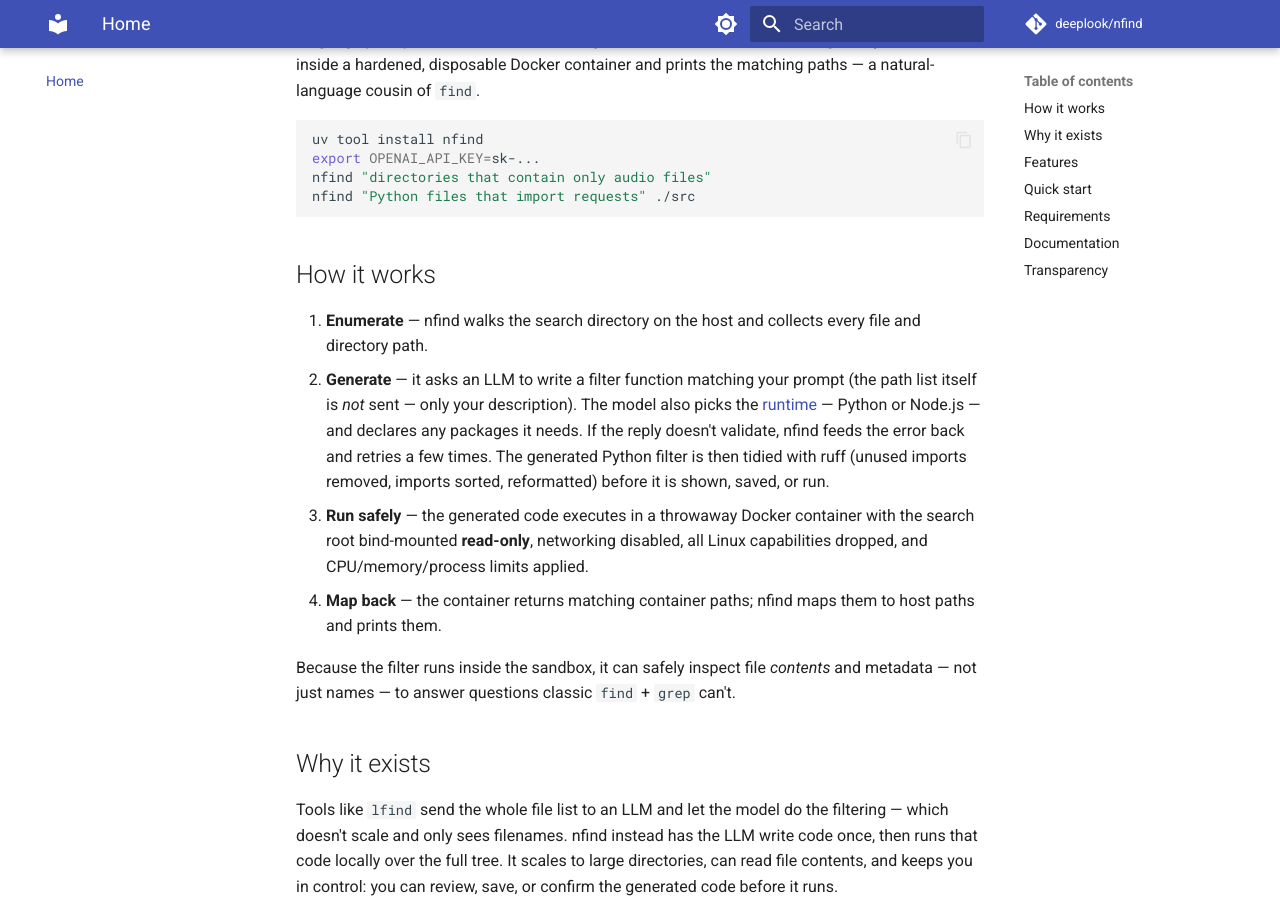
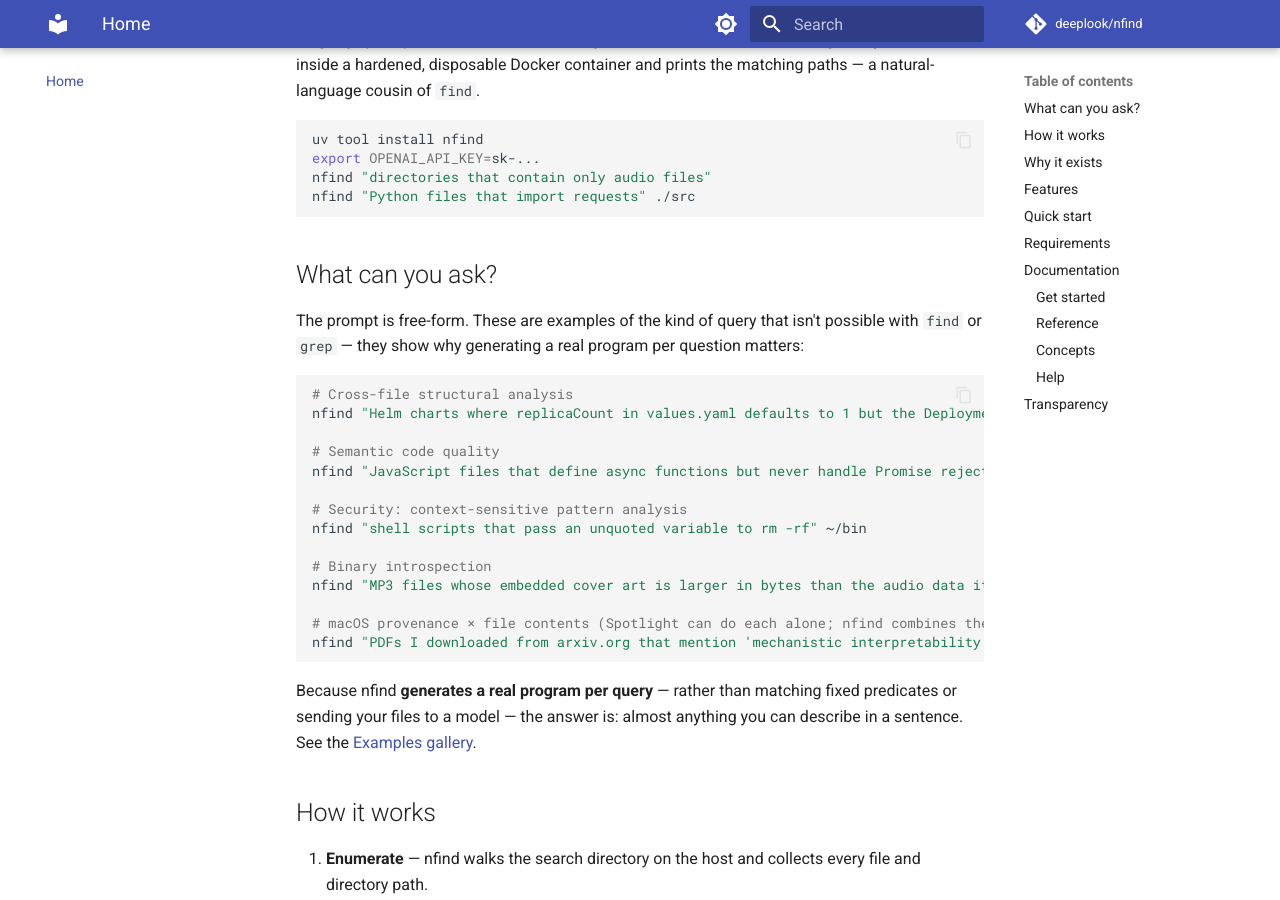
Before and after one commit to deeplook/nfind, an MkDocs documentation site: the page built from docs/index.md, in a window 1280 px wide and 900 px high, scrolled down 252 px. Built offline with MkDocs 1.6.1 and Material for MkDocs 9.7.7, drawn with Linux system fonts in a browser that asks for light colours; comment, search, counter and statistics services are not loaded; some of the changed text lies outside the part shown.

Commit message:
Restructure docs: add wow examples, group navigation, rename tutorial
- Add "What can you ask?" section to index.md with five attention-grabbing
  examples (cross-file YAML, Promise audit, shell security, binary
  introspection, macOS provenance × content) to show the value immediately
- Add architecture diagram placeholder in index.md
- Replace flat 13-item doc list with four labeled groups: Get started,
  Reference, Concepts, Help — each entry now carries a one-line description
- Promote Examples into "Get started"; add descriptions to all links
- Rename getting-started.md title to "Tutorial" and tighten its intro

````diff
--- a/docs/index.md
+++ b/docs/index.md
@@ -12,6 +12,32 @@ export OPENAI_API_KEY=sk-...
 nfind "directories that contain only audio files"
 nfind "Python files that import requests" ./src
 ```
+
+## What can you ask?
+
+The prompt is free-form. These are examples of the kind of query that isn't possible
+with `find` or `grep` — they show why generating a real program per question matters:
+
+```bash
+# Cross-file structural analysis
+nfind "Helm charts where replicaCount in values.yaml defaults to 1 but the Deployment template never overrides it" ~/k8s
+
+# Semantic code quality
+nfind "JavaScript files that define async functions but never handle Promise rejections" ./src
+
+# Security: context-sensitive pattern analysis
+nfind "shell scripts that pass an unquoted variable to rm -rf" ~/bin
+
+# Binary introspection
+nfind "MP3 files whose embedded cover art is larger in bytes than the audio data itself" ~/Music
+
+# macOS provenance × file contents (Spotlight can do each alone; nfind combines them)
+nfind "PDFs I downloaded from arxiv.org that mention 'mechanistic interpretability'" ~/Papers --macos-meta
+```
+
+Because nfind **generates a real program per query** — rather than matching fixed
+predicates or sending your files to a model — the answer is: almost anything you can
+describe in a sentence. See the [Examples gallery](examples.md).
 
 ## How it works
 
@@ -31,6 +57,8 @@ nfind "Python files that import requests" ./src
 
 Because the filter runs inside the sandbox, it can safely inspect file *contents* and
 metadata — not just names — to answer questions classic `find` + `grep` can't.
+
+<!-- diagram: architecture — to be added -->
 
 ## Why it exists
 
@@ -90,18 +118,29 @@ See [Installation](installation.md) for details.
 
 ## Documentation
 
-- [Installation](installation.md)
-- [Getting started](getting-started.md)
-- [Configuration](configuration.md)
+### Get started
+
+- [Installation](installation.md) — install via `uv`, `pipx`, or `pip`; Docker and API key setup
+- [Tutorial](getting-started.md) — a hands-on walkthrough of every feature, from first search to advanced options
+- [Examples](examples.md) — a gallery of prompts to adapt, with runtime and image information
+
+### Reference
+
 - [CLI reference](cli.md)
-- [Examples](examples.md)
+- [Configuration](configuration.md) — env vars, config file, and model/provider selection
 - [Output modes](output-modes.md)
-- [Dependencies & the whitelist](dependencies.md)
-- [Runtimes (Python & Node.js)](runtimes.md)
-- [macOS metadata](macos-metadata.md)
-- [How nfind compares](comparison.md)
-- [Safety model](safety.md)
 - [Python API](api.md)
+
+### Concepts
+
+- [Safety model](safety.md) — what the sandbox does and doesn't protect
+- [Runtimes (Python & Node.js)](runtimes.md) — how the model picks a runtime and why only two exist
+- [Dependencies & the whitelist](dependencies.md) — third-party packages inside the sandbox
+- [macOS metadata](macos-metadata.md) — Finder tags and download provenance
+- [How nfind compares](comparison.md) — nfind vs. Spotlight, `find`, lfind, and others
+
+### Help
+
 - [Troubleshooting](troubleshooting.md)
 
 ## Transparency
````
Also changed, not shown: docs/getting-started.md (+4 -3 lines).
